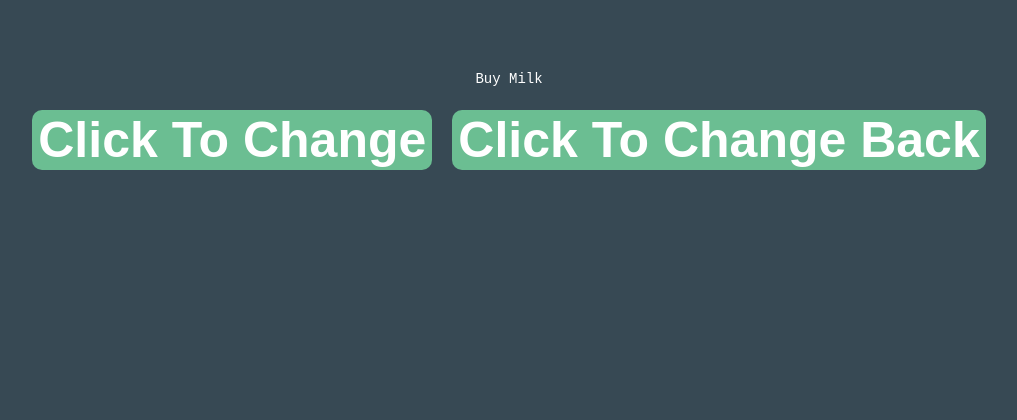
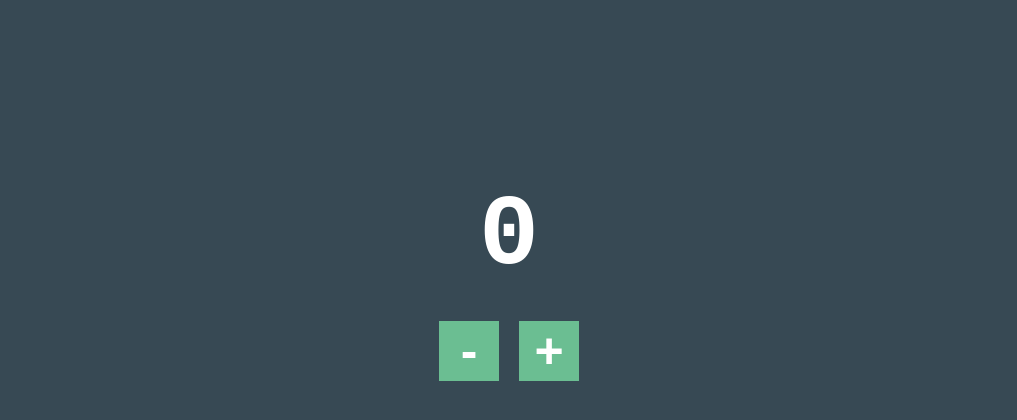
Before and after one commit to HassanAarish/my-react-app, a React (Vite) app: page / in a window 1280 px wide. Shown: the top 420 px of the page, without its empty margins (131-1148 px from the left). Built offline with nearby package versions, Linux system fonts and the light colour scheme; a web font is replaced by a local one.

Commit message:
Learned about useState.

```diff
--- a/public/styles.css
+++ b/public/styles.css
@@ -2,6 +2,8 @@
   font: normal 14px/100% "Andale Mono", AndaleMono, monospace;
   color: #fff;
   padding: 50px;
+  width: 300px;
+  margin: 0 auto;
   background-color: #374954;
   text-align: center;
 }
@@ -10,11 +12,15 @@
   font-size: 100px;
 }
 
+.container {
+  margin: 60% auto;
+}
+
 button {
+  display: inline-block;
   background-color: #6bbe92;
   border: 0;
-  border-radius: 10px;
-  box-shadow: 5px;
+  width: 60px;
   margin: 10px;
   text-align: center;
   color: #fff;
--- a/src/App.jsx
+++ b/src/App.jsx
@@ -1,22 +1,21 @@
 import { useState } from "react";
 
 function App() {
-  let isDone = false;
-  function strikeThrough() {
-    isDone = true;
+  const [count, setCount] = useState(0);
+
+  function increase() {
+    setCount(count + 1);
   }
 
-  function unStrikeThrough() {
-    isDone = false;
+  function decrease() {
+    setCount(count - 1);
   }
-  // style={{ textDecoration: "line-through" }}
-  // const [isDone, setIsDone] = useState(false);
 
   return (
-    <div>
-      <p style={isDone ? { textDecoration: "line-through" } : null}>Buy Milk</p>
-      <button onClick={strikeThrough}>Click To Change</button>
-      <button onClick={unStrikeThrough}>Click To Change Back</button>
+    <div className="container">
+      <h1>{count}</h1>
+      <button onClick={decrease}>-</button>
+      <button onClick={increase}>+</button>
     </div>
   );
 }
```
